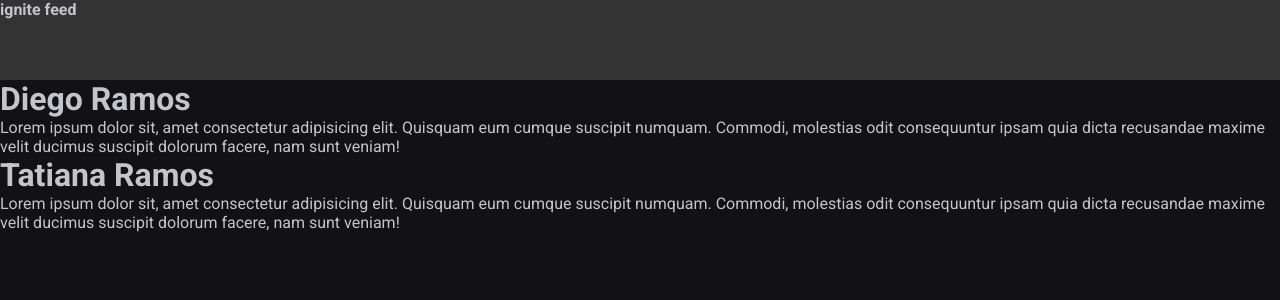
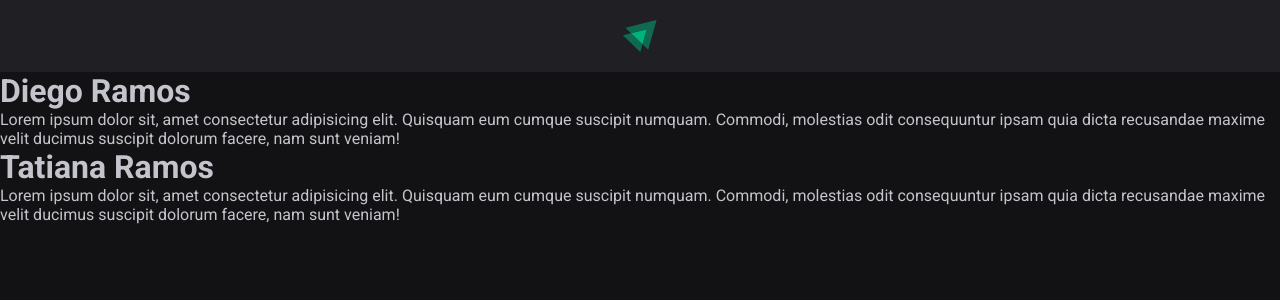
Before and after one commit to DiegoRamos-b/ignite-react-js, a React (Vite) app in the folder fundamentos-reactjs/estrutura-da-aplicacao/: page / in a window 1280 px wide. Shown: the top 300 px of the page. Built offline with nearby package versions, Linux system fonts and the light colour scheme.

Commit message:
[ignite] [reactjs] [fundamentos do react] [estrutura da aplicação]  fim da aula 'componente: header'

```diff
--- a/fundamentos-reactjs/estrutura-da-aplicacao/src/components/Header.jsx
+++ b/fundamentos-reactjs/estrutura-da-aplicacao/src/components/Header.jsx
@@ -1,11 +1,12 @@
 import React from "react";
 
 import styles from "./Header.module.css";
+import logo from "../assets/ignite-logo.svg";
 
 export function Header() {
   return (
     <header className={styles.header}>
-      <strong>ignite feed</strong>
+      <img src={logo} />
     </header>
   );
 }
--- a/fundamentos-reactjs/estrutura-da-aplicacao/src/components/Header.module.css
+++ b/fundamentos-reactjs/estrutura-da-aplicacao/src/components/Header.module.css
@@ -1,4 +1,10 @@
 .header {
-  background-color: #333;
-  height: 80px;
+  background-color: var(--gray-800);
+  display: flex;
+  justify-content: center;
+  padding: 1.25rem 0;
 }
+
+.header img {
+  height: 2rem;
+}
```
Also changed, not shown: fundamentos-reactjs/estrutura-da-aplicacao/src/assets/ignite-logo.svg (added).
